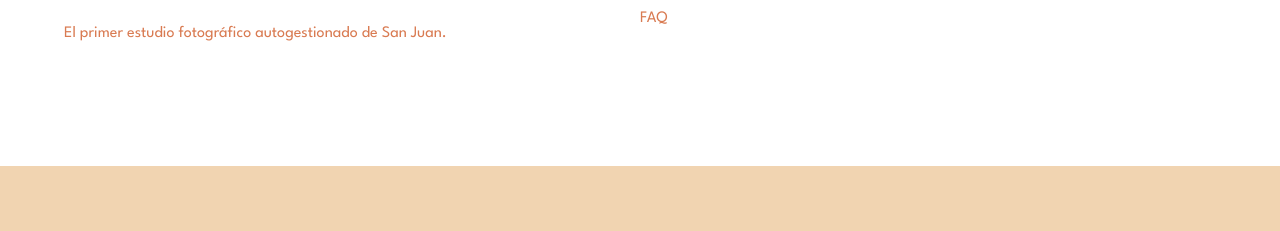
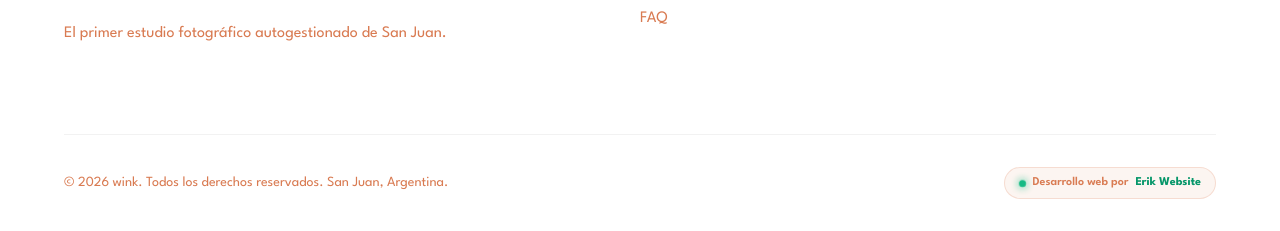
Before and after one commit to erikladstatter95-svg/wink-studio, a plain HTML site: page servicio/evoucher/index.html in a window 1280 px wide. Shown: the part 1558-1789 px from the top of the page. Before the commit the page ends 1724 px from the top, so only its background shows below. Drawn offline with nearby package versions, Linux system fonts and the light colour scheme.

Commit message:
feat(footer): apply Option 4 credit badge for Erik Website across all pages

```diff
--- a/servicio/evoucher/index.html
+++ b/servicio/evoucher/index.html
@@ -389,6 +389,15 @@
         </ul>
       </div>
     </div>
+    <div class="footer-bottom">
+      <p>&copy; 2026 wink. Todos los derechos reservados. San Juan, Argentina.</p>
+      <div>
+        <a href="https://erikwebsite.com/" target="_blank" rel="noopener" class="footer-credit-pill" title="Diseño y desarrollo web de alta velocidad - Erik Website">
+          <span class="footer-credit-dot"></span>
+          Desarrollo web por <strong>Erik Website</strong>
+        </a>
+      </div>
+    </div>
   </footer>
 
   <script src="../../main.js"></script>
--- a/style.css
+++ b/style.css
@@ -418,8 +418,59 @@ footer { background: var(--bg-card); padding: 4rem 5% 2rem; border-top: 1px soli
 .footer-links ul { list-style: none; }
 .footer-links li { margin-bottom: 0.75rem; }
 .footer-links a { color: var(--text-muted); text-decoration: none; transition: var(--transition); }
-.footer-links a:hover { color: var(--accent-primary); }
-.footer-bottom { text-align: center; padding-top: 2rem; border-top: 1px solid rgba(0,0,0,0.05); color: var(--text-muted); font-size: 0.875rem; }
+.footer-bottom {
+  display: flex;
+  justify-content: space-between;
+  align-items: center;
+  flex-wrap: wrap;
+  gap: 1rem;
+  padding-top: 2rem;
+  border-top: 1px solid rgba(0,0,0,0.05);
+  color: var(--text-muted);
+  font-size: 0.875rem;
+}
+.footer-credit-pill {
+  display: inline-flex;
+  align-items: center;
+  gap: 7px;
+  padding: 5px 14px;
+  border-radius: 9999px;
+  background: rgba(217, 123, 82, 0.08);
+  border: 1px solid rgba(217, 123, 82, 0.2);
+  color: var(--text-main);
+  font-size: 12px;
+  font-weight: 600;
+  text-decoration: none;
+  transition: var(--transition);
+}
+.footer-credit-pill strong {
+  color: #059669;
+}
+.footer-credit-pill:hover {
+  background: rgba(16, 185, 129, 0.1);
+  border-color: rgba(16, 185, 129, 0.35);
+  transform: translateY(-2px);
+}
+.footer-credit-dot {
+  display: inline-block;
+  width: 7px;
+  height: 7px;
+  border-radius: 50%;
+  background: #10b981;
+  box-shadow: 0 0 8px #10b981;
+  animation: pulse-dot 2s infinite;
+}
+@keyframes pulse-dot {
+  0%, 100% { opacity: 1; transform: scale(1); }
+  50% { opacity: 0.5; transform: scale(1.25); }
+}
+@media (max-width: 640px) {
+  .footer-bottom {
+    flex-direction: column;
+    text-align: center;
+    justify-content: center;
+  }
+}
 
 /* ===== MODAL ===== */
 .modal { position: fixed; inset: 0; background: rgba(0,0,0,0.8); backdrop-filter: blur(8px); z-index: 1000; display: flex; align-items: center; justify-content: center; opacity: 0; pointer-events: none; transition: opacity 0.3s ease; }
```
Also changed, not shown: index.html (+9 -1 lines), politicas-de-reserva.html (+7 -1 lines), servicio/evento-en-wink.html (+9 -0 lines), servicio/evoucher.html (+9 -0 lines), servicio/wink-en-tu-evento.html (+9 -0 lines), terminos-y-servicios.html (+7 -1 lines).
